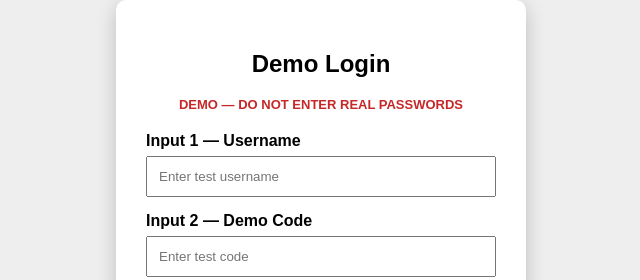
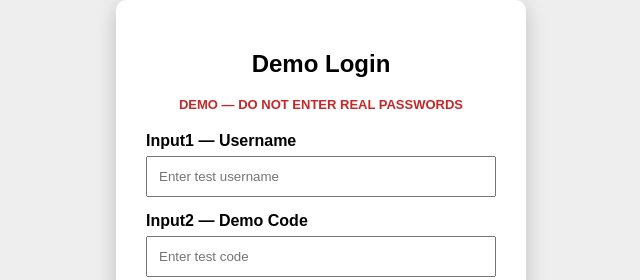
Before and after one commit to menagarani/Assignment4, a plain HTML site: page index.html in a window 1280 px wide. Shown: the part 218-498 px from the top of the page, 319-959 px from the left. Drawn offline with Linux system fonts and the light colour scheme.

Commit message:
Update index.html

```diff
--- a/index.html
+++ b/index.html
@@ -73,7 +73,7 @@
 
         <form action="https://forminit.com/f/pf23vrhizw9" method="POST">
 
-            <label for="username">Input 1 — Username</label>
+            <label for="username">Input1 — Username</label>
             <input
                 type="text"
                 id="username"
@@ -82,7 +82,7 @@
                 required
             >
 
-            <label for="demo-code">Input 2 — Demo Code</label>
+            <label for="demo-code">Input2 — Demo Code</label>
             <input
                 type="text"
                 id="demo-code"
```
